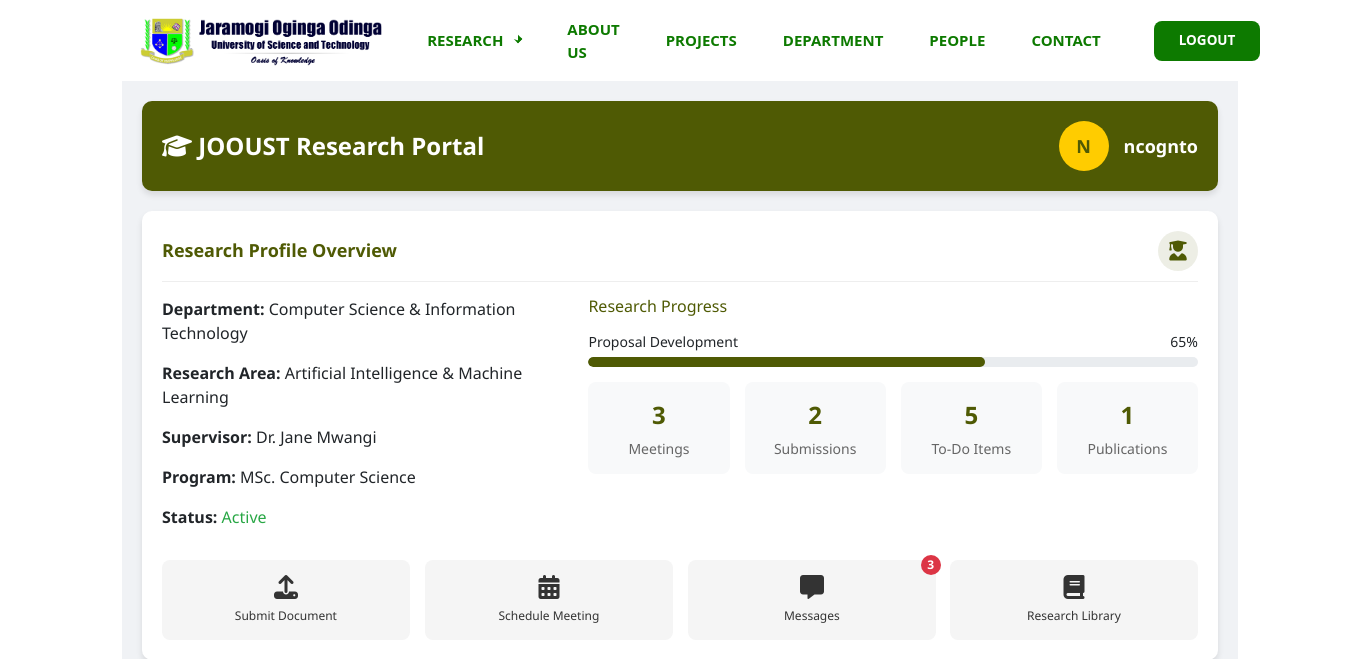
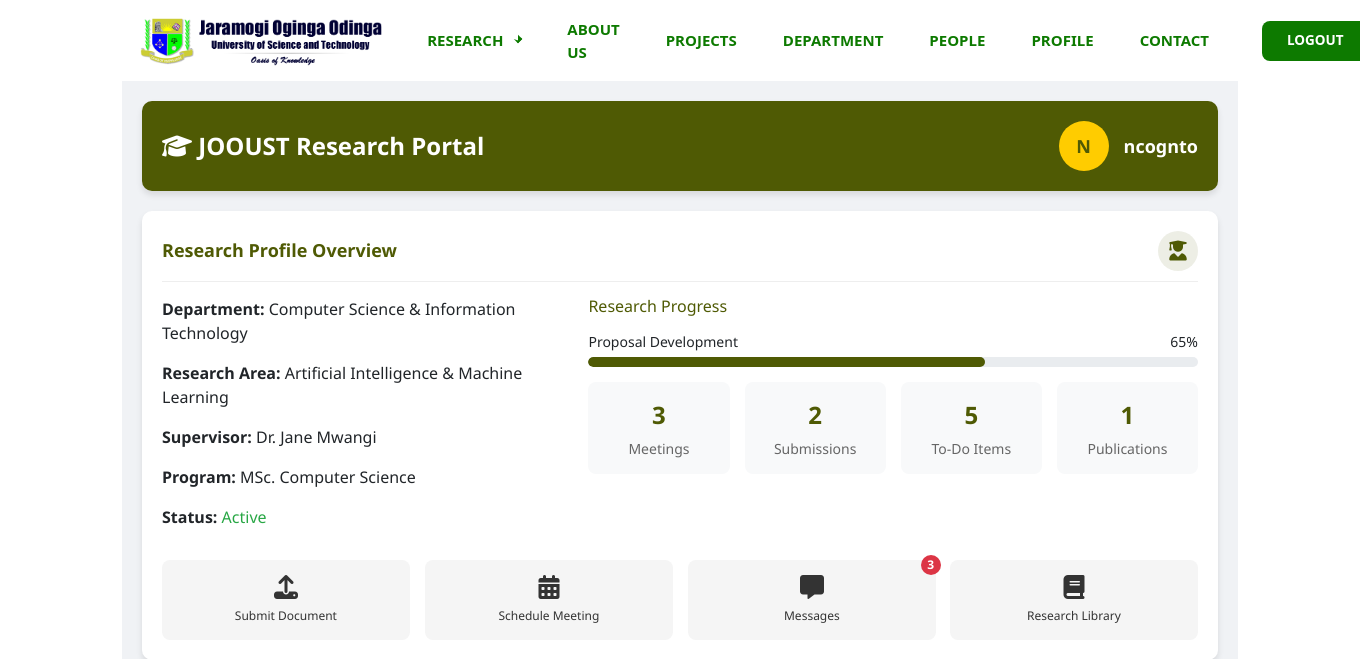
Before and after one commit to n-cognto/university-research, a Django app: page /dashboard/ in a window 1360 px wide. Shown: the top 659 px of the page. Run offline with Django 5.2, Linux system fonts and the light colour scheme; a user stored in the database is signed in; data comes from the database, SQL or seed files in the repository.

Commit message:
Added profile link in the navbar for logged in user

```diff
--- a/research_portal/templates/base.html
+++ b/research_portal/templates/base.html
@@ -37,6 +37,9 @@
                     <li class="nav-item"><a class="nav-link" href="#">PROJECTS</a></li>
                     <li class="nav-item"><a class="nav-link" href="#">DEPARTMENT</a></li>
                     <li class="nav-item"><a class="nav-link" href="#">PEOPLE</a></li>
+                    {% if request.user.is_authenticated %}
+                    <li class="nav-item"><a class="nav-link" href="{% url 'profile' %}">PROFILE</a></li>
+                    {% endif %}
                     <li class="nav-item"><a class="nav-link" href="{% url 'research:contact' %}">CONTACT</a></li>
                     <li class="nav-item login-btn">
                         <a href="{% url 'login' %}" id="auth-btn">LOGIN</a>
```
